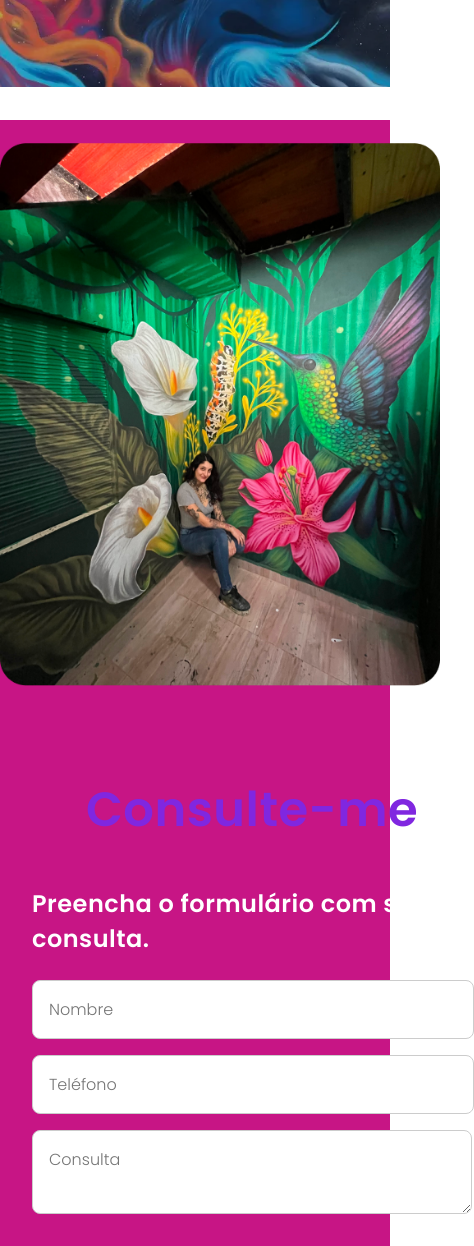
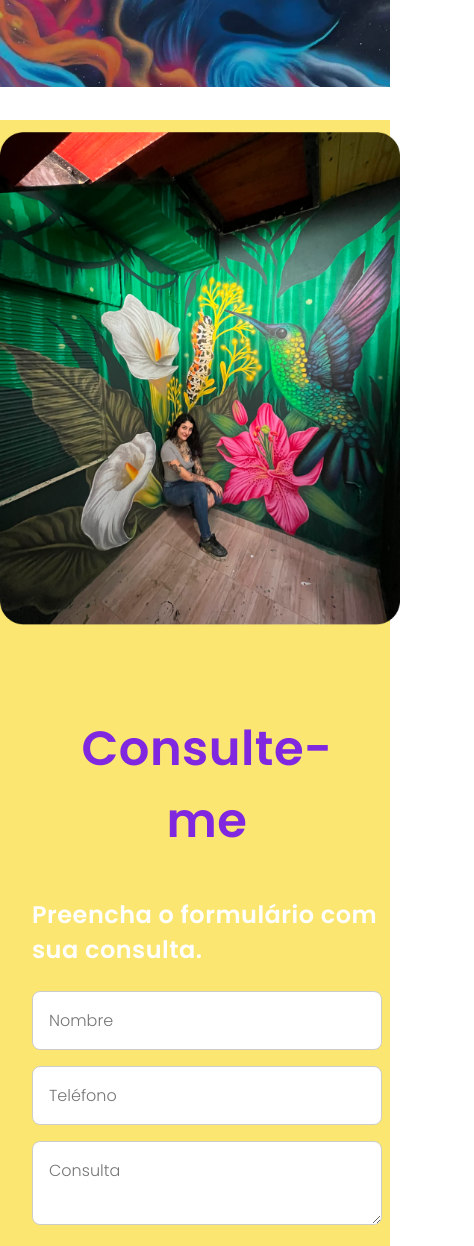
Before and after one commit to GABRIEL3503/pupesart, a plain HTML site: page index.html in a window 390 px wide. Shown: the part 5660-6906 px from the top of the page, 474 px wide, since content can reach past the window. Drawn offline with nearby package versions, Linux system fonts and the light colour scheme.

Commit message:
gabo commit

```diff
--- a/style.css
+++ b/style.css
@@ -1241,15 +1241,20 @@ form p {
 }
 #formulario-contacto {
   padding-bottom: 44px;
-  background-color: mediumvioletred;
+  background-color: #FBE671;
   padding-top: 28px;
 }
 
 @media (max-width: 768px) {
-
+  .footer-img{
+    width: 400px;
+  }
+  .contact-form .half-width input{
+    width: auto;
+  }
   #formulario-contacto {
     padding-bottom: 144px;
-    background-color: mediumvioletred;
+    background-color: #FBE671;
     padding-top: 218px;
 }
   .hero-image {
```
